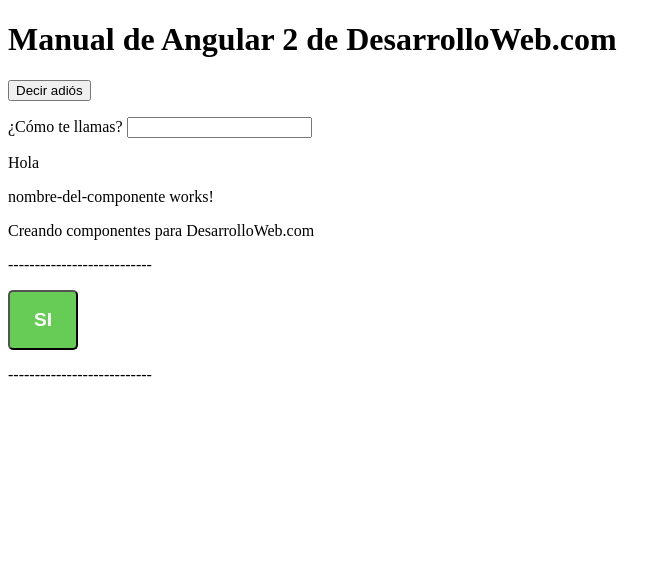
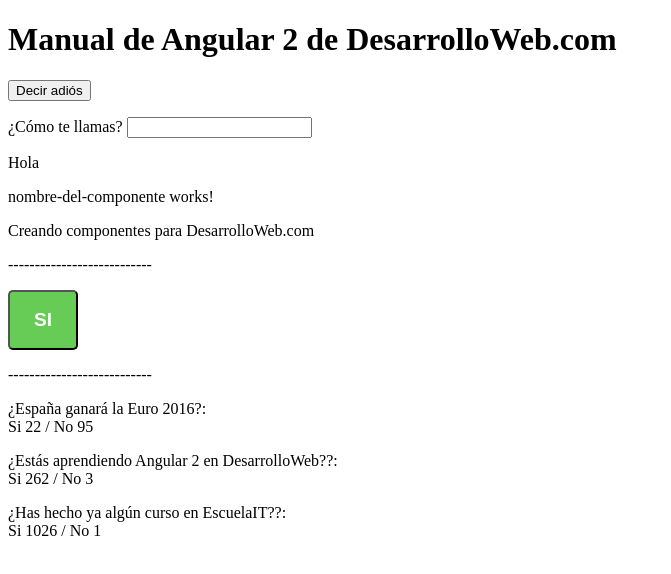
Before and after one commit to alu0100819182/Pr-cticas-Angular2, an Angular app in the folder pr-angular2/: page / in a window 1280 px wide. Shown: the top 574 px of the page, without its empty margins (0-671 px from the left). Built offline with nearby package versions, Linux system fonts and the light colour scheme.

Commit message:
Todos los componentes funcionando a la vez v2

```diff
--- a/pr-angular2/src/app/preguntas/preguntas.component.ts
+++ b/pr-angular2/src/app/preguntas/preguntas.component.ts
@@ -8,7 +8,7 @@
 
 export class PreguntasComponent implements OnInit {
 
-objPregunta = [
+preguntasObj = [
     {
       pregunta: "¿España ganará la Euro 2016?",
       si: 22,
```
